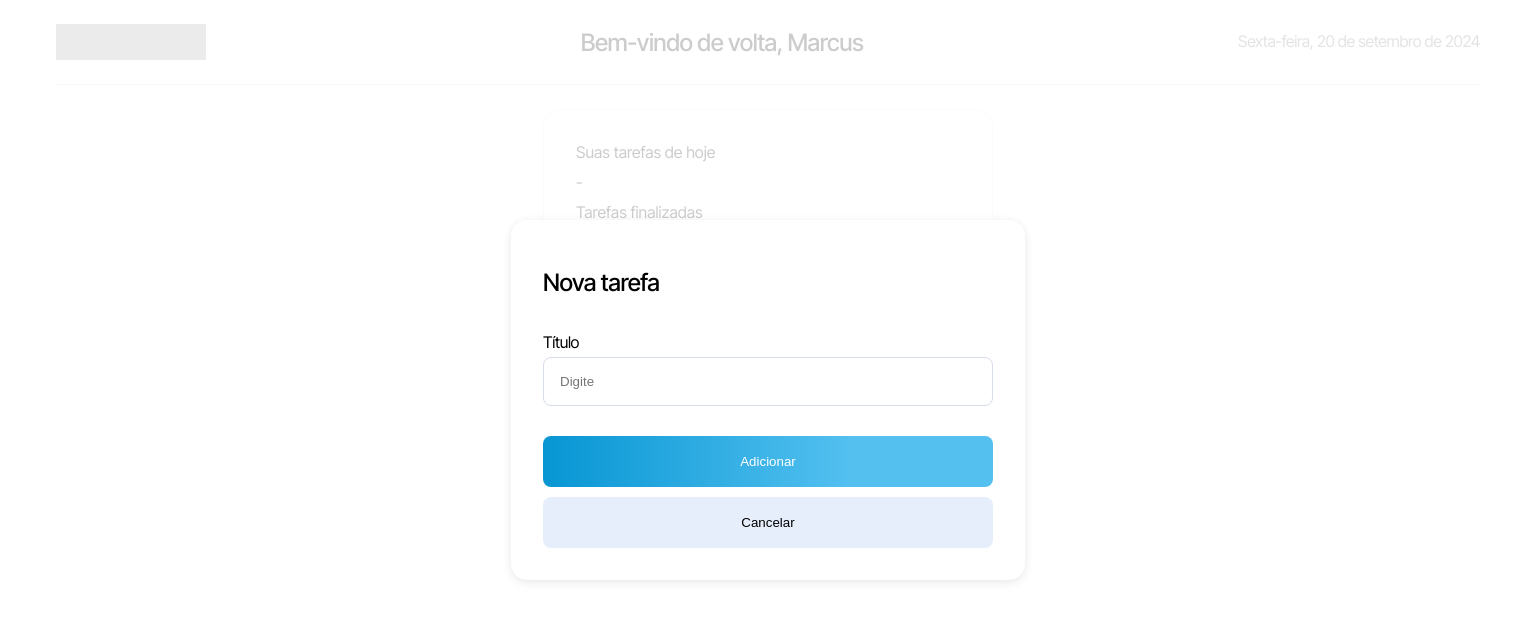
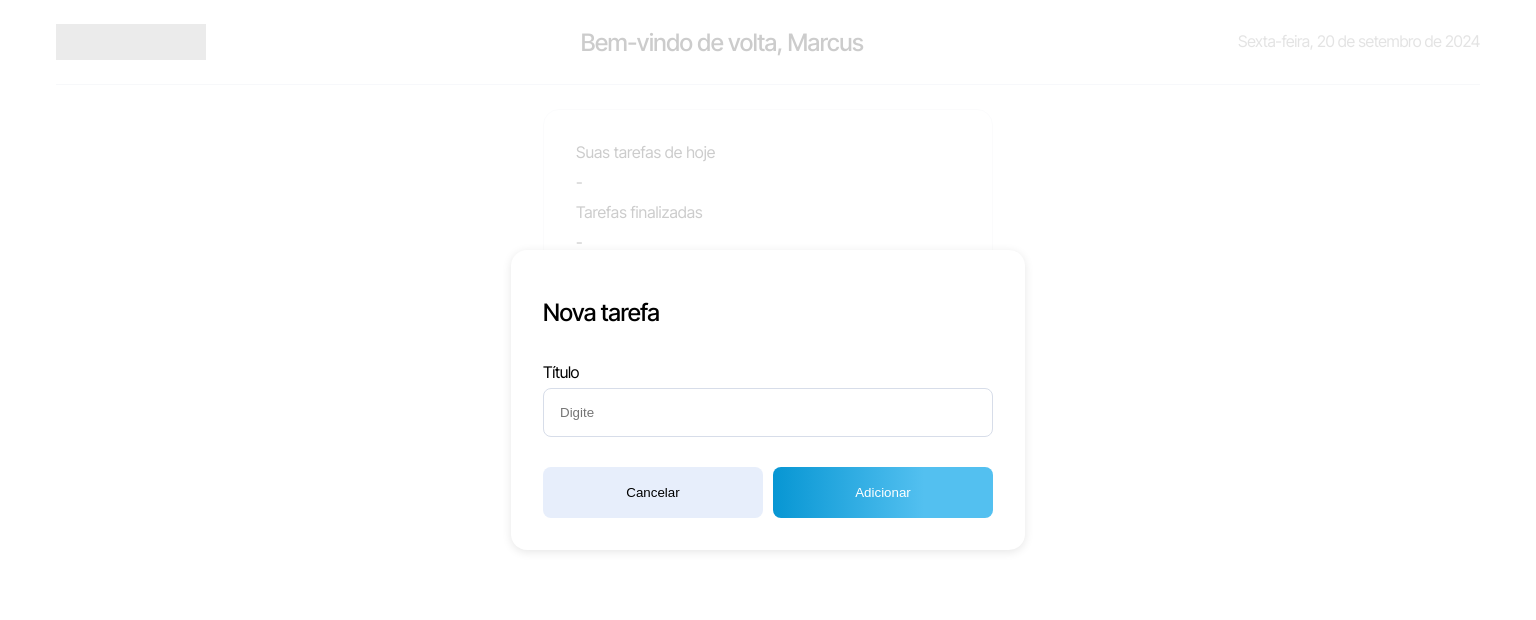
Before and after one commit to wesleydematos/focal-point, a Next.js app: page / in a window 1536 px wide. Both pictures are taken after a click on the button "Adicionar nova tarefa". Shown: the top 620 px of the page. Built offline with nearby package versions, Linux system fonts and the light colour scheme; grey boxes are pictures that could not be loaded.

Commit message:
feat: updates ButtonContainer responsiveness

```diff
--- a/src/components/ModalsContainer/ModalContainer.module.scss
+++ b/src/components/ModalsContainer/ModalContainer.module.scss
@@ -34,18 +34,16 @@
   display: flex;
   flex-direction: column;
   gap: 10px;
-  width: 100%; /* Ocupa toda a largura do modalContainer */
+  width: 100%;
 }
 
 .button,
 .cancelButton {
-  width: calc(
-    100% - 40px
-  ); /* Botões ocupam toda a largura do buttonContainer */
+  width: calc(100% - 40px);
   border: none;
   cursor: pointer;
   height: 51px;
-  padding: 16px 24px; /* Você pode ajustar o padding conforme necessário */
+  padding: 16px 24px;
   border-radius: 8px;
 
   &:hover {
@@ -79,6 +77,10 @@
 
   .button,
   .cancelButton {
-    width: 100%;
+    width: 50%;
+  }
+
+  .buttonContainer {
+    flex-direction: row-reverse;
   }
 }
```
